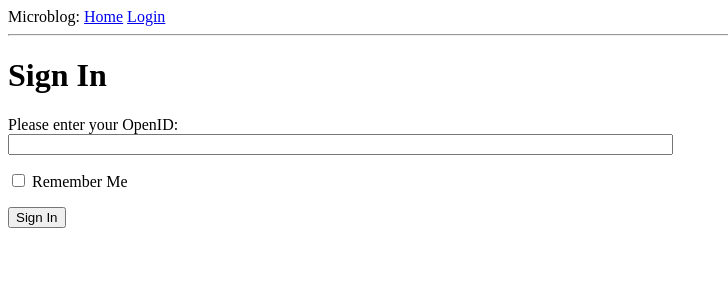
After one commit to heejongahn/microblog, a Flask app: page /login in a window 1280 px wide. The commit adds this page. Shown: the top 300 px of the page, without its empty margins (0-728 px from the left). Run offline with Flask 2, Linux system fonts and the light colour scheme; parts of the project's set-up code (start-up, migrations or seed data) failed here and were passed over.

Commit message:
Simple Form

```diff
--- a/app/__init__.py
+++ b/app/__init__.py
@@ -1,4 +1,5 @@
 from flask import Flask
 
 app = Flask(__name__)
+app.config.from_object('config')
 from app import views
--- /dev/null
+++ b/app/forms.py
@@ -0,0 +1,7 @@
+from flask.ext.wtf import Form
+from wtforms import StringField, BooleanField
+from wtforms.validators import DataRequired
+
+class LoginForm(Form):
+    openid = StringField('openid', validators=[DataRequired()])
+    remember_me = BooleanField('remember_me', default=False)
--- a/app/templates/base.html
+++ b/app/templates/base.html
@@ -3,12 +3,24 @@
     {% if title %}
     <title>{{ title }} - microblog</title>
     {% else %}
-    <title>Welcome to microblog</title>
+    <title>microblog</title>
     {% endif %}
   </head>
   <body>
-    <div>Microblog: <a href="/index">Home</a></div>
+    <div>Microblog:
+        <a href="/index">Home</a>
+        <a href="/login">Login</a>
+    </div>
     <hr>
+    {% with messages = get_flashed_messages() %}
+      {% if messages %}
+        <ul>
+        {% for message in messages %}
+            <li>{{ message }} </li>
+        {% endfor %}
+        </ul>
+      {% endif %}
+    {% endwith %}
     {% block content %}{% endblock %}
   </body>
 </html>
--- /dev/null
+++ b/app/templates/login.html
@@ -0,0 +1,15 @@
+<!-- extend from base layout -->
+{% extends "base.html" %}
+
+{% block content %}
+  <h1>Sign In</h1>
+  <form action="" method="post" name="login">
+      {{ form.hidden_tag() }}
+      <p>
+          Please enter your OpenID:<br>
+          {{ form.openid(size=80) }}<br>
+      </p>
+      <p>{{ form.remember_me }} Remember Me</p>
+      <p><input type="submit" value="Sign In"></p>
+  </form>
+{% endblock %}
--- a/app/views.py
+++ b/app/views.py
@@ -1,5 +1,6 @@
-from flask import render_template
+from flask import render_template, flash, redirect
 from app import app
+from .forms import LoginForm
 
 @app.route('/')
 @app.route('/index')
@@ -19,3 +20,14 @@ def index():
                            title='Home',
                            user=user,
                            posts=posts)
+
+@app.route('/login', methods=['GET', 'POST'])
+def login():
+    form = LoginForm()
+    if form.validate_on_submit():
+        flash('Login requested for OpenID="%s", remember_me=%s' %
+              (form.openid.data, str(form.remember_me.data)))
+        return redirect('/index')
+    return render_template('login.html',
+                           title='Sign In',
+                           form=form)
```
